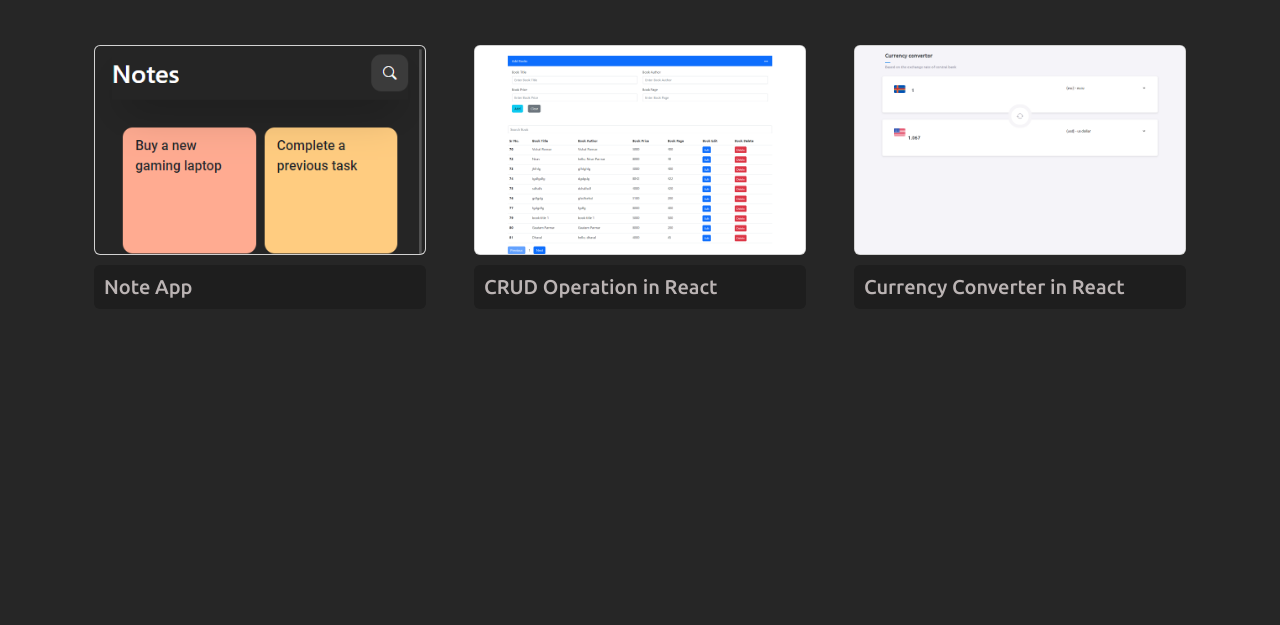
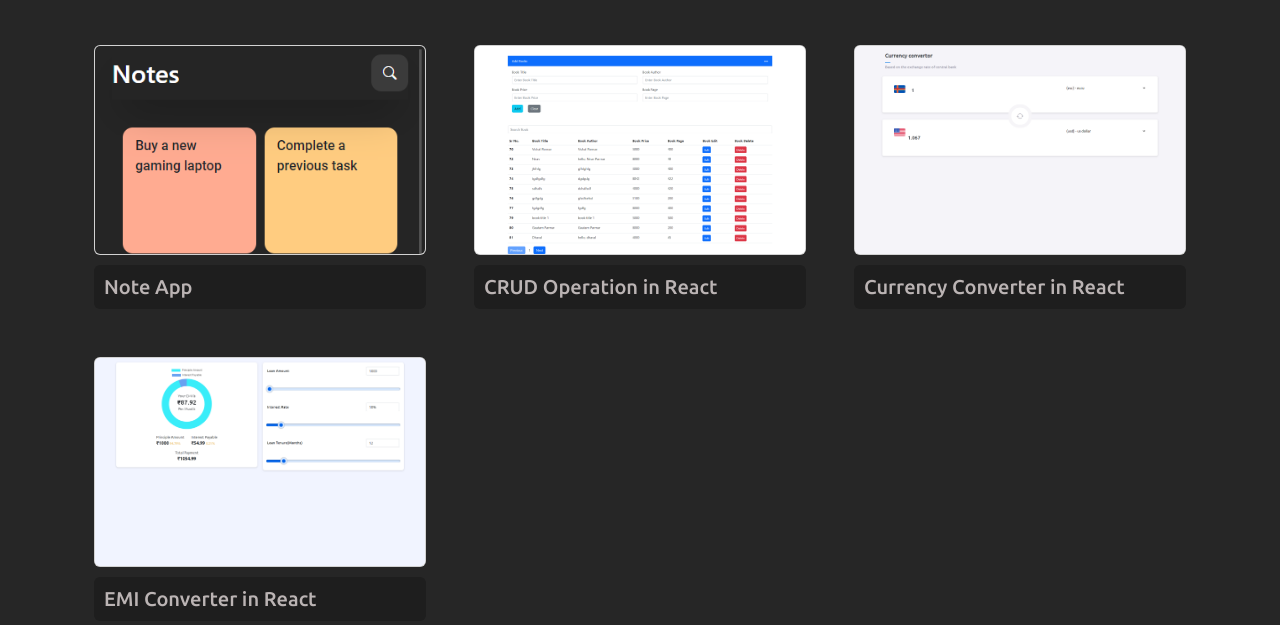
Before and after one commit to gautampar/gautampar.github.io, a plain HTML site: page index.html in a window 1280 px wide. Shown: the part 175-800 px from the top of the page. Drawn offline with nearby package versions, Linux system fonts and the light colour scheme.

Commit message:
added emi converter

```diff
--- a/index.html
+++ b/index.html
@@ -46,6 +46,16 @@
             </div>
           </a>
         </div>
+        <div class="col-sm-12 col-md-6 col-lg-4 g-5">
+          <a href="">
+            <div class="card">
+               <div class="card-img" style="background-image: url('./assets/imgs/emi-converter-screenshot.png');"></div>
+            </div>
+            <div class="github-link">
+              <h5 class="m-0 card-text">EMI Converter in React</h5>
+            </div>
+          </a>
+        </div>
       </div>
     </div>
   </body>
```
